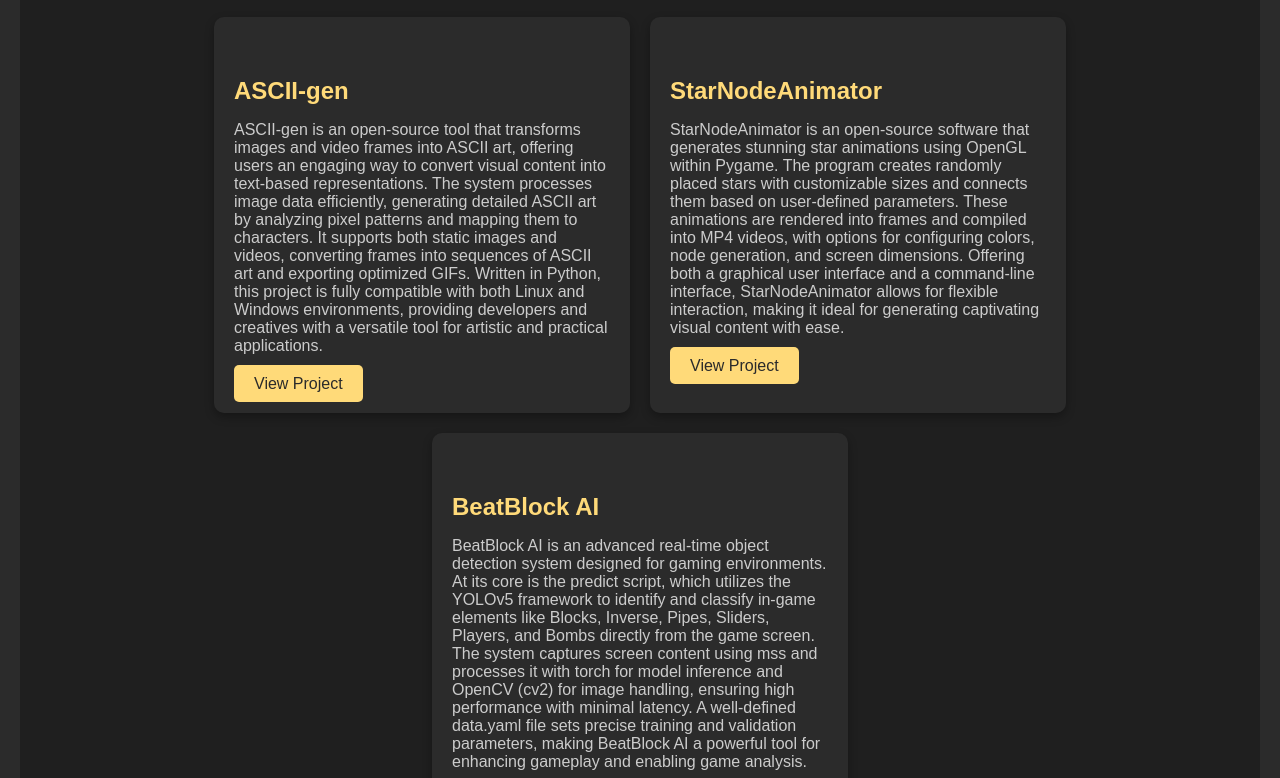
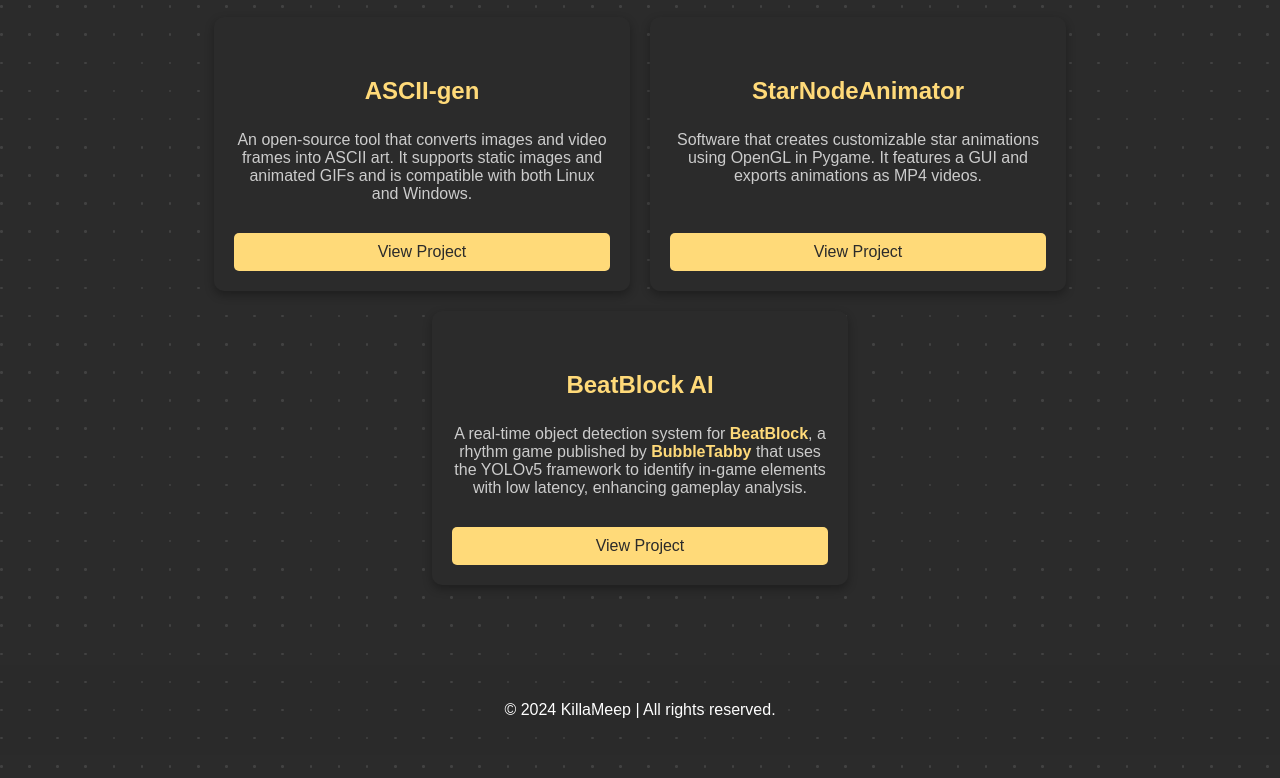
Before and after one commit to KillaMeep/killameep.github.io, a plain HTML site: page projects.html in a window 1280 px wide. Shown: the part 248-1026 px from the top of the page. After the commit the page ends 1003 px from the top, so only its background shows below. Drawn offline with Linux system fonts and the light colour scheme.

Commit message:
redesigned projects page

```diff
--- a/projects.html
+++ b/projects.html
@@ -10,16 +10,20 @@
             font-family: 'Poppins', sans-serif;
             margin: 0;
             padding: 0;
-            background-color: #2b2b2b;
+            background-color: #2b2b2b; /* Dark background */
             color: #ffffff; /* White text for contrast */
+            position: relative; /* Position relative to overlay wave animation */
+            overflow-x: hidden; /* Only hide horizontal overflow */
+            overflow-y: auto; /* Allow vertical scrolling */
         }
 
         /* Projects Section */
         .section {
             padding: 60px 20px; /* Increased padding */
-            background-color: #1f1f1f; /* Darker background for projects section */
             border-radius: 10px; /* Rounded corners for the section */
             margin: 20px; /* Margin to separate from other sections */
+            position: relative; /* Ensure section is above animation */
+            z-index: 2; /* Set section above the dot wave animation */
         }
 
         h2 {
@@ -48,6 +52,10 @@
 
         .card {
             background: #2b2b2b; /* Card background */
+            text-align: center; /* Center text in the card */
+            flex-direction: column; /* Stack elements vertically */
+            justify-content: space-between; /* Space out elements */
+            display: flex;
             border-radius: 10px;
             box-shadow: 0 4px 10px rgba(0, 0, 0, 0.3);
             padding: 20px;
@@ -57,7 +65,9 @@
             z-index: 3; /* Higher than particles */
             text-decoration: none; /* Remove underline from links */
         }
-
+        .card-title {
+            margin-bottom: 20px; /* Space between title and text */
+        }
         .card:hover {
             transform: translateY(-5px);
             box-shadow: 0 8px 20px rgba(0, 0, 0, 0.5);
@@ -73,6 +83,10 @@
             font-size: 16px;
             color: #ccc; /* Light gray text for description */
             margin-bottom: 20px;
+            flex-grow: 1; /* Allows the text to take up remaining space */
+        }
+        .btn {
+            margin-top: 10px; /* Space above the button */
         }
 
         /* Footer Styles */
@@ -100,23 +114,35 @@
             z-index: 3; /* Ensure button is clickable above particles */
         }
 
-        /* Media Queries for Responsiveness */
-        @media (max-width: 768px) {
-            .card {
-                width: calc(50% - 20px); /* Two cards per row on medium screens */
+        /* Dot Matrix Wave Background */
+        #dot-matrix {
+            position: fixed; /* Fixed so it doesn't move with scroll */
+            top: 0;
+            left: 0;
+            width: 100vw; /* Use viewport width */
+            height: 100vh; /* Use viewport height */
+            display: grid;
+            grid-template-columns: repeat(60, 1fr); /* Responsive columns */
+            grid-template-rows: repeat(40, 1fr); /* Responsive rows */
+            z-index: 1; /* Under the content */
+            pointer-events: none; /* Make sure grid doesn't interfere with interaction */
+            gap: 2vw; /* Space between dots */
         }
 
-            h2 {
-                font-size: 28px; /* Smaller heading size */
+        .dot {
+            width: .2vw; /* Set reasonable width for dots */
+            height: .2vw; /* Set reasonable height for dots */
+            max-width: 20px; /* Prevent them from being too large */
+            max-height: 20px; /* Prevent them from being too large */
+            background-color: #666666; /* Subtle dot color slightly brighter than background */
+            border-radius: 50%;
+            opacity: 0.4; /* Lower opacity to make dots less noticeable */
+            transform-origin: center center;
+            transition: transform 0.2s; /* Smooth transition for animation */
         }
-
-            .card-title {
-                font-size: 20px; /* Smaller title size */
-            }
-
-            .card-text {
-                font-size: 14px; /* Smaller text size */
-            }
+        .gamelink {
+            text-decoration: none;
+            color: #ffda79;
         }
 
         @media (max-width: 480px) {
@@ -139,6 +165,18 @@
             .section {
                 padding: 30px 10px; /* Reduced padding for smaller screens */
             }
+
+            .dot {
+                width: 2vw; /* Further increase dot size for very small screens */
+                height: 2vw; /* Further increase dot size for very small screens */
+                max-width: 5px; /* Cap size on small screens */
+                max-height: 5px; /* Cap size on small screens */
+            }
+
+            /* Adjust spacing for small screens */
+            #dot-matrix {
+                gap: 4vw; /* Increase gap between dots on smaller screens */
+            }
         }
     </style>
 </head>
@@ -153,6 +191,9 @@
         </ul>
     </nav>
 
+    <!-- Dot Matrix Wave Background -->
+    <div id="dot-matrix"></div>
+
 <!-- Projects Section -->
 <section class="section">
     <h2>My Projects</h2>
@@ -160,31 +201,60 @@
         <!-- Project 1 -->
         <div class="card">
             <h5 class="card-title">ASCII-gen</h5>
-                <p class="card-text">ASCII-gen is an open-source tool that transforms images and video frames into ASCII art, offering users an engaging way to convert visual content into text-based representations. The system processes image data efficiently, generating detailed ASCII art by analyzing pixel patterns and mapping them to characters. It supports both static images and videos, converting frames into sequences of ASCII art and exporting optimized GIFs. Written in Python, this project is fully compatible with both Linux and Windows environments, providing developers and creatives with a versatile tool for artistic and practical applications.</p>
+            <p class="card-text">An open-source tool that converts images and video frames into ASCII art. It supports static images and animated GIFs and is compatible with both Linux and Windows.</p>
             <a href="https://github.com/KillaMeep/ASCII-gen" target="_blank" class="btn">View Project</a>
         </div>
 
         <!-- Project 2 -->
         <div class="card">
             <h5 class="card-title">StarNodeAnimator</h5>
-                <p class="card-text">StarNodeAnimator is an open-source software that generates stunning star animations using OpenGL within Pygame. The program creates randomly placed stars with customizable sizes and connects them based on user-defined parameters. These animations are rendered into frames and compiled into MP4 videos, with options for configuring colors, node generation, and screen dimensions. Offering both a graphical user interface and a command-line interface, StarNodeAnimator allows for flexible interaction, making it ideal for generating captivating visual content with ease.</p>
+            <p class="card-text">Software that creates customizable star animations using OpenGL in Pygame. It features a GUI and exports animations as MP4 videos.</p>
             <a href="https://github.com/KillaMeep/StarNodeAnimator" target="_blank" class="btn">View Project</a>
         </div>
 
         <!-- Project 3 -->
         <div class="card">
             <h5 class="card-title">BeatBlock AI</h5>
-                <p class="card-text">BeatBlock AI is an advanced real-time object detection system designed for gaming environments. At its core is the predict script, which utilizes the YOLOv5 framework to identify and classify in-game elements like Blocks, Inverse, Pipes, Sliders, Players, and Bombs directly from the game screen. The system captures screen content using mss and processes it with torch for model inference and OpenCV (cv2) for image handling, ensuring high performance with minimal latency. A well-defined data.yaml file sets precise training and validation parameters, making BeatBlock AI a powerful tool for enhancing gameplay and enabling game analysis.</p>
+            <p class="card-text">
+                A real-time object detection system for <a href="https://store.steampowered.com/app/3045200/Beatblock/" class="gamelink"><strong>BeatBlock</strong></a>, a rhythm game published by <a href="https://x.com/SKYHOURWORKS" class="gamelink"><strong>BubbleTabby</strong></a> that uses the YOLOv5 framework to identify in-game elements with low latency, enhancing gameplay analysis.
+            </p>
             <a href="https://github.com/KillaMeep/beatblock-AI" target="_blank" class="btn">View Project</a>
         </div>
+    </div>
+</section>
 
 
-        </div>
-    </section>
 
     <!-- Footer -->
     <footer>
         <p>&copy; 2024 KillaMeep | All rights reserved.</p>
     </footer>
+
+    <!-- JavaScript for Dot Wave Animation -->
+    <script>
+        // Get the dot matrix container
+        const dotMatrix = document.getElementById('dot-matrix');
+
+        // Set the wave parameters
+        const rows = 40; // Adjust rows to fill the viewport
+        const cols = 60; // Match the CSS column count
+        const speed = 0.05; // Speed of the wave
+        const amplitude = 2; // Amplitude of the wave
+
+        // Create dots and append to the dot matrix
+        function createDots() {
+            for (let i = 0; i < rows * cols; i++) {
+                const dot = document.createElement('div');
+                dot.classList.add('dot');
+                dotMatrix.appendChild(dot);
+            }
+        }
+
+
+
+
+        // Initialize dots and start animation
+        createDots();
+    </script>
 </body>
 </html>
```
Lines whose indentation alone changed are shown as unchanged.
